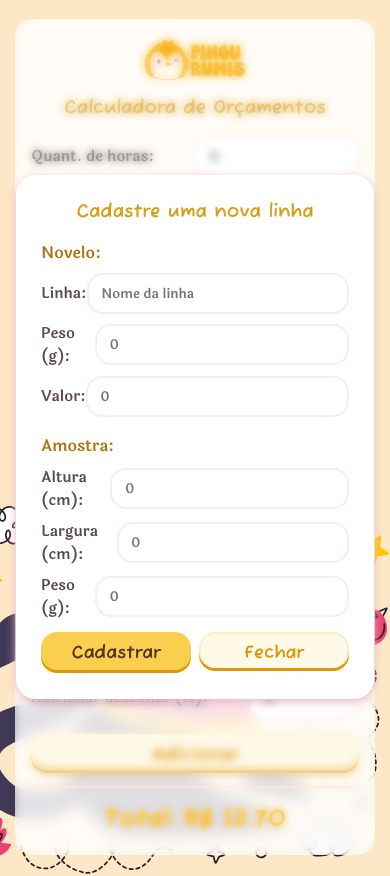
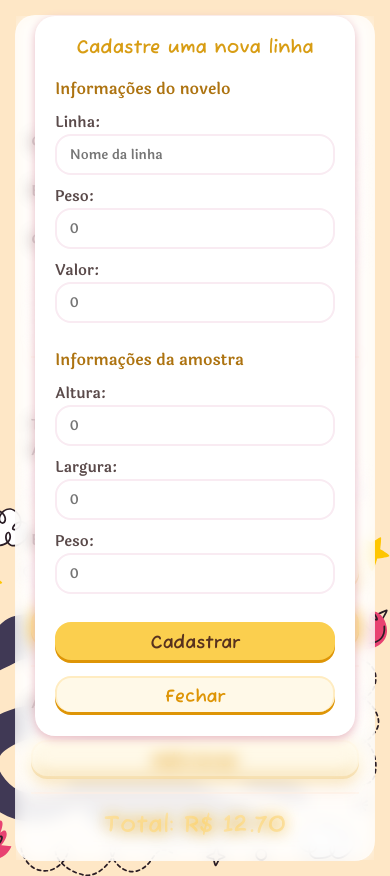
Before and after one commit to mirellanaspolini/calcularOrcamento, a React (Vite) app: page / in a window 390 px wide. Both pictures are taken after typing "5", "5" into the empty fields and a click on the button "Cadastrar uma nova linha". Built offline with nearby package versions, Linux system fonts and the light colour scheme.

Commit message:
atualizando código e design

```diff
--- a/src/App.css
+++ b/src/App.css
@@ -24,13 +24,13 @@ body {
     background-color: #fee7c6;
     min-height: 100vh;
     margin: 15px;
-    background-image: url(/public/Gato.svg);
+    background-image: url(/Gato.svg);
     background-repeat: no-repeat;
     background-position: bottom right;
 }
 
 main {
-    background-color: #ffffff99;
+    background-color: #ffffffb8;
     padding: 20px 25px;
     border-radius: 20px;
     border: 1px solid #ffffff40;
@@ -45,21 +45,18 @@ hr {
 
 fieldset {
     border: none;
-    display: flex;
-    justify-content: space-between;
-    align-items: center;
     margin-bottom: 8px;
     width: 100%;
+}
+
+label[for="txtDesconto"] {
+    display: flex;
+    align-items: center;
 }
 
 .calcOrcamento_wrapper {
     display: flex;
     gap: 16px;
-}
-
-.calcOrcamento_wrapper fieldset {
-    display: initial;
-    width: 100%;
 }
 
 input,
@@ -173,6 +170,13 @@ button {
 .btnSecundario:hover {
     background-color: #fdf1d4;
 }
+
+.conteudoCentralizado {
+    display: flex;
+    align-items: center;
+    justify-content: center;
+}
+
 @media (max-width: 600px) {
     main {
         padding: 20px 15px;
--- a/src/componentes/CalculadoraNovelos/index.jsx
+++ b/src/componentes/CalculadoraNovelos/index.jsx
@@ -8,12 +8,12 @@ import "./style.css";
 const CalculadoraNovelos = ({ setTotalValorNovelo }) => {
     const [amostra, setAmostra] = useState({});
     const [novelo, setNovelo] = useState({});
-    const [tamanhoPecaFinal, setTamanhoPecaFinal] = useState({
+    const [pecaFinal, setPecaFinal] = useState({
         altura: 0,
         largura: 0,
     });
     const [erro, setErro] = useState("");
-    let novelosNecessarios = 0;
+    const [novelosNecessarios, setNovelosNecessarios] = useState(0);
     const printaQuantNovelo = useRef();
 
     const printaNumeroNovelos = () => {
@@ -28,9 +28,9 @@ const CalculadoraNovelos = ({ setTotalValorNovelo }) => {
             linha: "Balloon Amigo",
             palavraChave: "balloonAmigo",
             amostra: {
-                largura: 10,
-                altura: 5,
-                peso: 4.5,
+                altura: 4,
+                largura: 4,
+                peso: 4,
             },
             noveloInfo: {
                 pesoNovelo: 50,
@@ -42,9 +42,9 @@ const CalculadoraNovelos = ({ setTotalValorNovelo }) => {
             linha: "Amigurumi Pelúcia",
             palavraChave: "amigurumiPelucia",
             amostra: {
-                largura: 10,
-                altura: 5,
-                peso: 4,
+                altura: 4.5,
+                largura: 4.5,
+                peso: 7,
             },
             noveloInfo: {
                 pesoNovelo: 85,
@@ -53,11 +53,11 @@ const CalculadoraNovelos = ({ setTotalValorNovelo }) => {
         },
         {
             id: uuidv4(),
-            linha: "Amigurumi Pelúcia duplo",
+            linha: "Amigurumi Pelucia Duplo",
             palavraChave: "amigurumiPeluciaDuplo",
             amostra: {
+                altura: 5,
                 largura: 10,
-                altura: 5,
                 peso: 8,
             },
             noveloInfo: {
@@ -92,21 +92,29 @@ const CalculadoraNovelos = ({ setTotalValorNovelo }) => {
         setErro("");
         if (!validaValores()) return;
 
-        let areaAmostra = amostra.altura * amostra.largura;
-        let areaPecaFinal = tamanhoPecaFinal.altura * tamanhoPecaFinal.largura;
-        let consumoTotalFio = Math.ceil(
-            (amostra.peso / areaAmostra) * areaPecaFinal
-        );
+        const areaAmostra = calcularAreaCilindro(amostra.largura / 2, amostra.altura);
+        const areaPecaFinal = calcularAreaCilindro(pecaFinal.largura / 2, pecaFinal.altura);
+        const pesopeçafinal = (amostra.peso * areaPecaFinal) / areaAmostra;
 
-        novelosNecessarios = consumoTotalFio / novelo.pesoNovelo;
+        setNovelosNecessarios(pesopeçafinal / novelo.pesoNovelo);
 
         setTotalValorNovelo(
             novelosNecessarios >= 1
                 ? novelosNecessarios * novelo.valorNovelo * 3
                 : novelosNecessarios * novelo.valorNovelo
         );
+
         printaNumeroNovelos();
     };
+
+    const calcularAreaCilindro = (raio, altura) => {
+        const areaBase = Math.PI * raio * raio;
+        const areaLateral = 2 * Math.PI * raio * altura;
+        const areaTotal = 2 * areaBase + areaLateral;
+
+        return areaTotal;
+      }
+
 
     const [isOpen, setIsOpen] = useState(false);
 
@@ -114,8 +122,8 @@ const CalculadoraNovelos = ({ setTotalValorNovelo }) => {
 
     const validaValores = () => {
         if (
-            tamanhoPecaFinal.largura == "" ||
-            tamanhoPecaFinal.altura == "" ||
+            pecaFinal.largura == "" ||
+            pecaFinal.altura == "" ||
             novelo.pesoNovelo == ""
         ) {
             setErro("Preencha todos os campos");
@@ -131,31 +139,31 @@ const CalculadoraNovelos = ({ setTotalValorNovelo }) => {
             <form>
                 <div className="calcNovelo_campos">
                     <div className="calcNovelo-tamanho_wrapper">
-                        <p style={{marginBottom: "8px"}}>Tamanho da peça em cm</p>
+                        <p>Tamanho da peça (cm)</p>
                         <div>
                             <CampoTexto
                                 id="txtAltura"
                                 label="Altura"
                                 onChange={({ target }) =>
-                                    setTamanhoPecaFinal((anterior) => ({
+                                    setPecaFinal((anterior) => ({
                                         ...anterior,
                                         altura: target.value,
                                     }))
                                 }
                                 tipo="number"
-                                placeholder="Altura"
+                                placeholder="0"
                             />
                             <CampoTexto
                                 id="txtLargura"
                                 label="Largura"
                                 onChange={({ target }) =>
-                                    setTamanhoPecaFinal((anterior) => ({
+                                    setPecaFinal((anterior) => ({
                                         ...anterior,
                                         largura: target.value,
                                     }))
                                 }
                                 tipo="number"
-                                placeholder="Largura"
+                                placeholder="0"
                             />
                         </div>
                     </div>
--- a/src/componentes/CalculadoraNovelos/style.css
+++ b/src/componentes/CalculadoraNovelos/style.css
@@ -1,7 +1,7 @@
 .calcNovelo_campos {
-    display: grid;
+    display: flex;
     gap: 16px;
-    grid-template-columns: repeat(2, 1fr);
+    align-items: end;
 }
 
 .calcNovelo-tamanho_wrapper div {
@@ -14,23 +14,6 @@
     width: 100%;
 }
 
-.calcNovelo-tamanho_wrapper fieldset {
-    display: flex;
-    align-items: initial;
-    flex-direction: column;
-    gap: 2px;
-    width: 100%;
-}
-
-.calcNovelo-tamanho_wrapper input {
-    display: block;
-}
-
-.calcNovelo-tamanho_wrapper label {
-    visibility: hidden;
-    position: absolute;
-}
-
 #selectLinha {
     width: 100%;
     margin-right: 4px;
@@ -38,6 +21,6 @@
 
 @media (max-width: 600px) {
     .calcNovelo_campos {
-        grid-template-columns: 1fr;
+        flex-direction: column;
     }
 }
--- a/src/componentes/Modal/ModalConteudo/index.jsx
+++ b/src/componentes/Modal/ModalConteudo/index.jsx
@@ -68,7 +68,8 @@ const ModalConteudo = ({ lista, taAberto }) => {
     return (
         <form>
             <h3>Cadastre uma nova linha</h3>
-            <h4>Novelo: </h4>
+            <h4>Informações do novelo</h4>
+            <span>
                 <CampoTexto
                     id="txtLinha"
                     label="Linha"
@@ -77,7 +78,7 @@ const ModalConteudo = ({ lista, taAberto }) => {
                 />
                 <CampoTexto
                     id="txtPesoNovelo"
-                label="Peso (g)"
+                    label="Peso"
                     onChange={({ target }) =>
                         setNoveloInfo((anterior) => ({
                             ...anterior,
@@ -99,10 +100,12 @@ const ModalConteudo = ({ lista, taAberto }) => {
                     tipo="number"
                     placeholder="0"
                 />
-            <h4>Amostra: </h4>
+            </span>
+            <h4>Informações da amostra</h4>
+            <span>
                 <CampoTexto
                     id="txtAltura"
-                label="Altura (cm)"
+                    label="Altura"
                     onChange={({ target }) =>
                         setAmostra((anterior) => ({
                             ...anterior,
@@ -114,7 +117,7 @@ const ModalConteudo = ({ lista, taAberto }) => {
                 />
                 <CampoTexto
                     id="txtLargura"
-                label="Largura (cm)"
+                    label="Largura"
                     onChange={({ target }) =>
                         setAmostra((anterior) => ({
                             ...anterior,
@@ -126,7 +129,7 @@ const ModalConteudo = ({ lista, taAberto }) => {
                 />
                 <CampoTexto
                     id="txtPeso"
-                label="Peso (g)"
+                    label="Peso"
                     onChange={({ target }) =>
                         setAmostra((anterior) => ({
                             ...anterior,
@@ -136,10 +139,11 @@ const ModalConteudo = ({ lista, taAberto }) => {
                     tipo="number"
                     placeholder="0"
                 />
+            </span>
             <MensagemErro erro={erro} />
             {feedback && <p>{feedback}</p>}
 
-            <span style={{ display: "flex", gap: "8px" }}>
+            <span style={{ display: "flex", gap: "8px", marginTop: "16px" }}>
                 <button
                     className="btnFull btnPrimario"
                     type="submit"
--- a/src/componentes/Modal/index.css
+++ b/src/componentes/Modal/index.css
@@ -5,24 +5,34 @@ h4 {
 }
 
 .modalBackgroundBlur {
-    position: absolute;
-    width: 100%;
-    height: 100%;
+    position: fixed;
     top: 0;
     left: 0;
-    backdrop-filter: blur(4px);
-}
-
-.modalWrapper {
-    display: flex;
-    align-items: center;
-    justify-content: center;
+    backdrop-filter: blur(8px);
     height: 100%;
+    width: 100%;
 }
 
 .modal {
     background-color: white;
     box-shadow: 0px 3px 10px #e8bac4;
-    padding: 25px;
+    padding: 20px;
     border-radius: 20px;
 }
+
+.modal span {
+    display: flex;
+    gap: 16px;
+}
+@media (min-width: 400px) {
+    .modalWrapper {
+        height: 100vmin;
+    }
+}
+
+@media (max-width: 400px) {
+    .modal span {
+        gap: 0px;
+        flex-direction: column;
+    }
+}
--- a/src/componentes/Modal/index.jsx
+++ b/src/componentes/Modal/index.jsx
@@ -6,8 +6,8 @@ const Modal = ({ taAberto, lista }) => {
     const display = { display: taAberto.isOpen ? "block" : "none" };
 
     return (
-        <article style={display} aria-modal className="modalBackgroundBlur">
-            <div className="modalWrapper">
+        <article style={display} aria-modal className="modalBackgroundBlur conteudoCentralizado">
+            <div className="modalWrapper conteudoCentralizado">
                 <div className="modal">
                     <ModalConteudo lista={lista} taAberto={taAberto} />
                 </div>
--- a/src/componentes/ValoresAdicionais/index.jsx
+++ b/src/componentes/ValoresAdicionais/index.jsx
@@ -32,7 +32,7 @@ const ValoresAdicionais = ({ setValorAdicional, valorAdicional }) => {
     };
 
     return (
-        <div style={{marginTop: "12px", display: 'flex', gap: "8px", flexWrap: "wrap"}}>
+        <div style={{marginTop: "4px", display: 'flex', gap: "8px", flexWrap: "wrap"}}>
             {campos.map(({ id, label, preco }) => (
                 <Checkbox
                     key={id}
```
Lines whose indentation alone changed are shown as unchanged.
